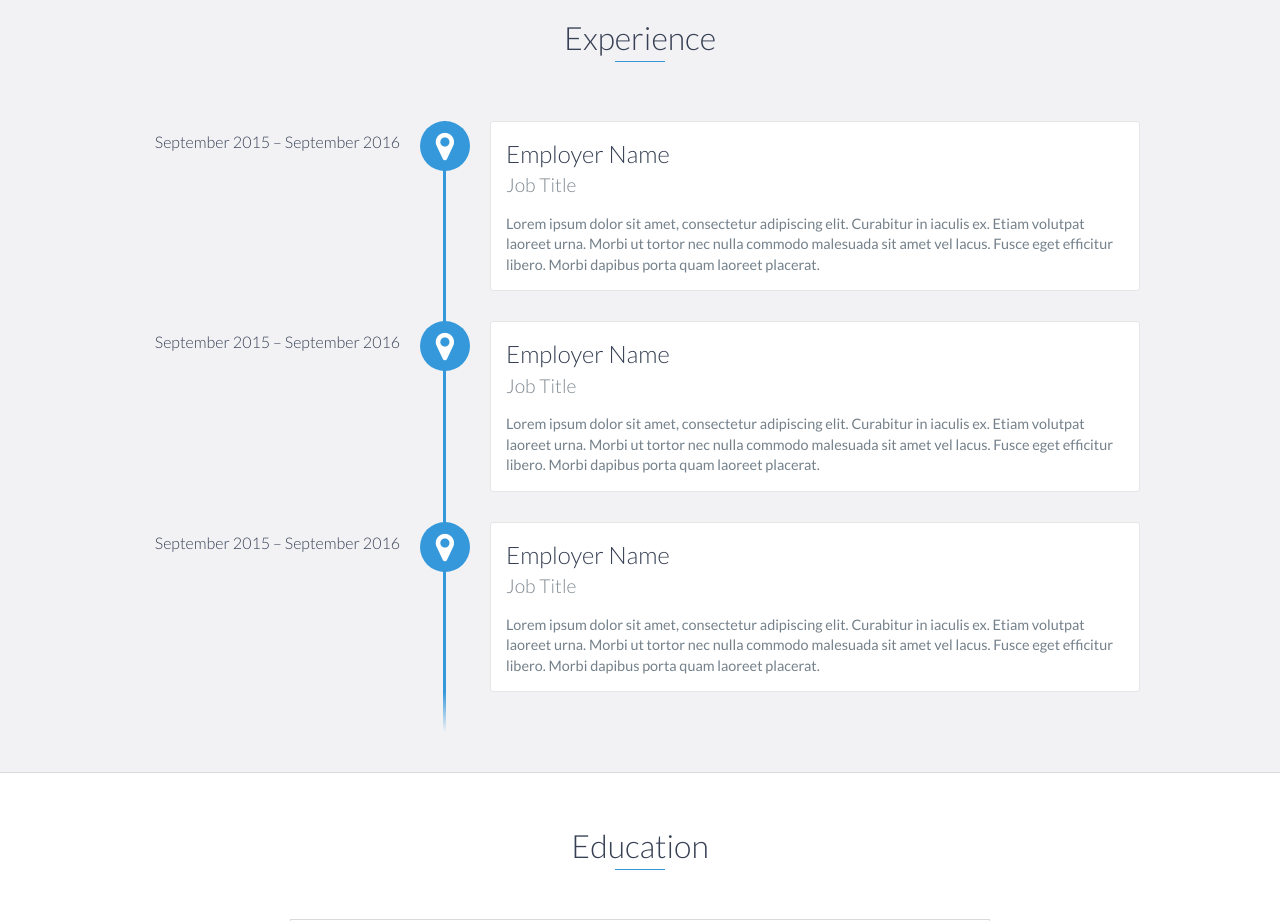
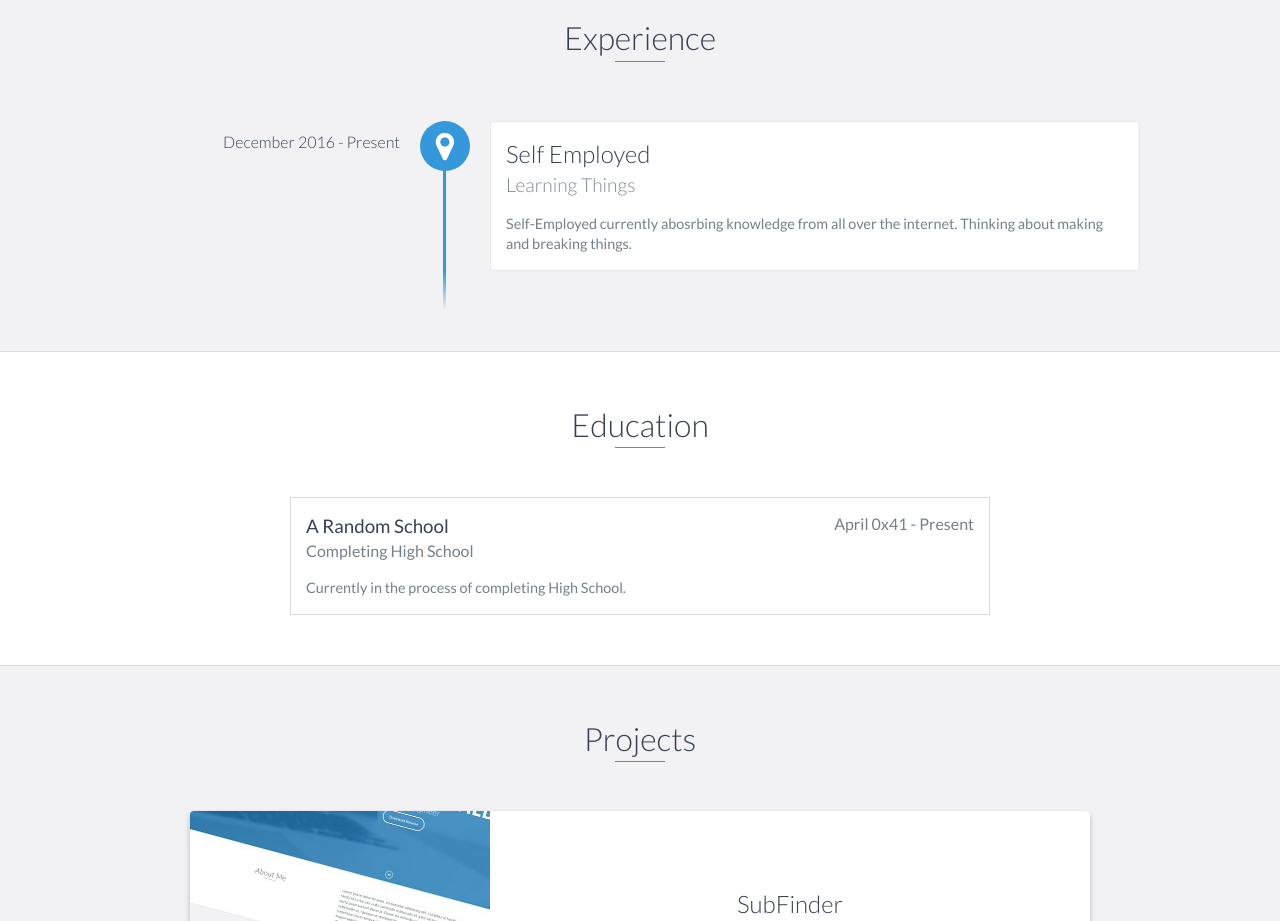
Before and after one commit to Ice3man543/ice3man543.github.io, a website: page index.html in a window 1280 px wide. Shown: the part 1100-2021 px from the top of the page. Drawn offline with nearby package versions, Linux system fonts and the light colour scheme.

Commit message:
Updated README

```diff
--- a/index.html
+++ b/index.html
@@ -84,27 +84,11 @@
     <div id="experience" class="background-alt">
         <h2 class="heading">Experience</h2>
         <div id="experience-timeline">
-            <div data-date="September 2015 – September 2016">
-                <h3>Employer Name</h3>
-                <h4>Job Title</h4>
+            <div data-date="December 2016 - Present">
+                <h3>Self Employed</h3>
+                <h4>Learning Things</h4>
                 <p>
-                    Lorem ipsum dolor sit amet, consectetur adipiscing elit. Curabitur in iaculis ex. Etiam volutpat laoreet urna. Morbi ut tortor nec nulla commodo malesuada sit amet vel lacus. Fusce eget efficitur libero. Morbi dapibus porta quam laoreet placerat.
-                </p>
-            </div>
-
-            <div data-date="September 2015 – September 2016">
-                <h3>Employer Name</h3>
-                <h4>Job Title</h4>
-                <p>
-                    Lorem ipsum dolor sit amet, consectetur adipiscing elit. Curabitur in iaculis ex. Etiam volutpat laoreet urna. Morbi ut tortor nec nulla commodo malesuada sit amet vel lacus. Fusce eget efficitur libero. Morbi dapibus porta quam laoreet placerat.
-                </p>
-            </div>
-
-            <div data-date="September 2015 – September 2016">
-                <h3>Employer Name</h3>
-                <h4>Job Title</h4>
-                <p>
-                    Lorem ipsum dolor sit amet, consectetur adipiscing elit. Curabitur in iaculis ex. Etiam volutpat laoreet urna. Morbi ut tortor nec nulla commodo malesuada sit amet vel lacus. Fusce eget efficitur libero. Morbi dapibus porta quam laoreet placerat.
+                    Self-Employed currently abosrbing knowledge from all over the internet. Thinking about making and breaking things.
                 </p>
             </div>
         </div>
```
